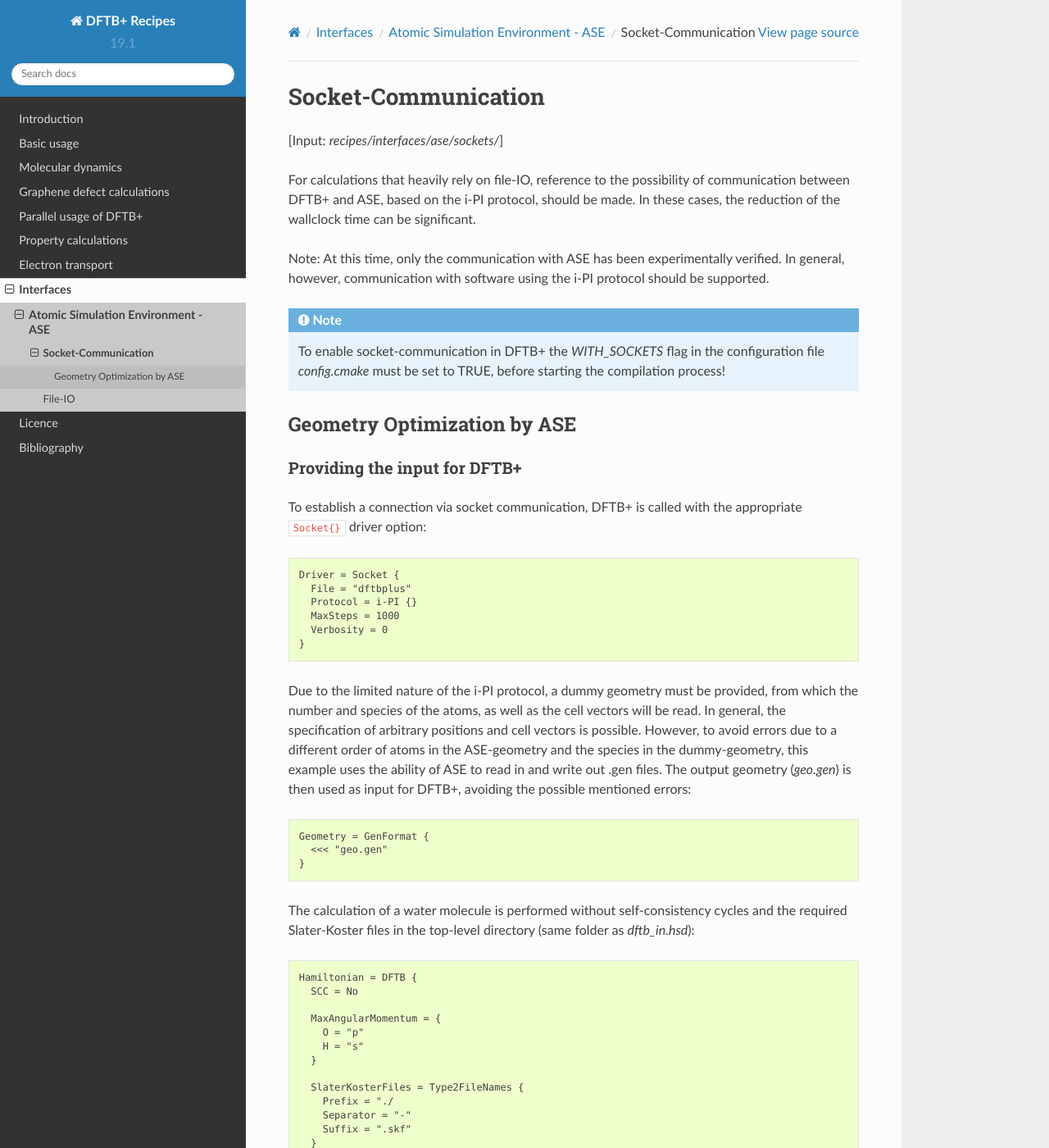
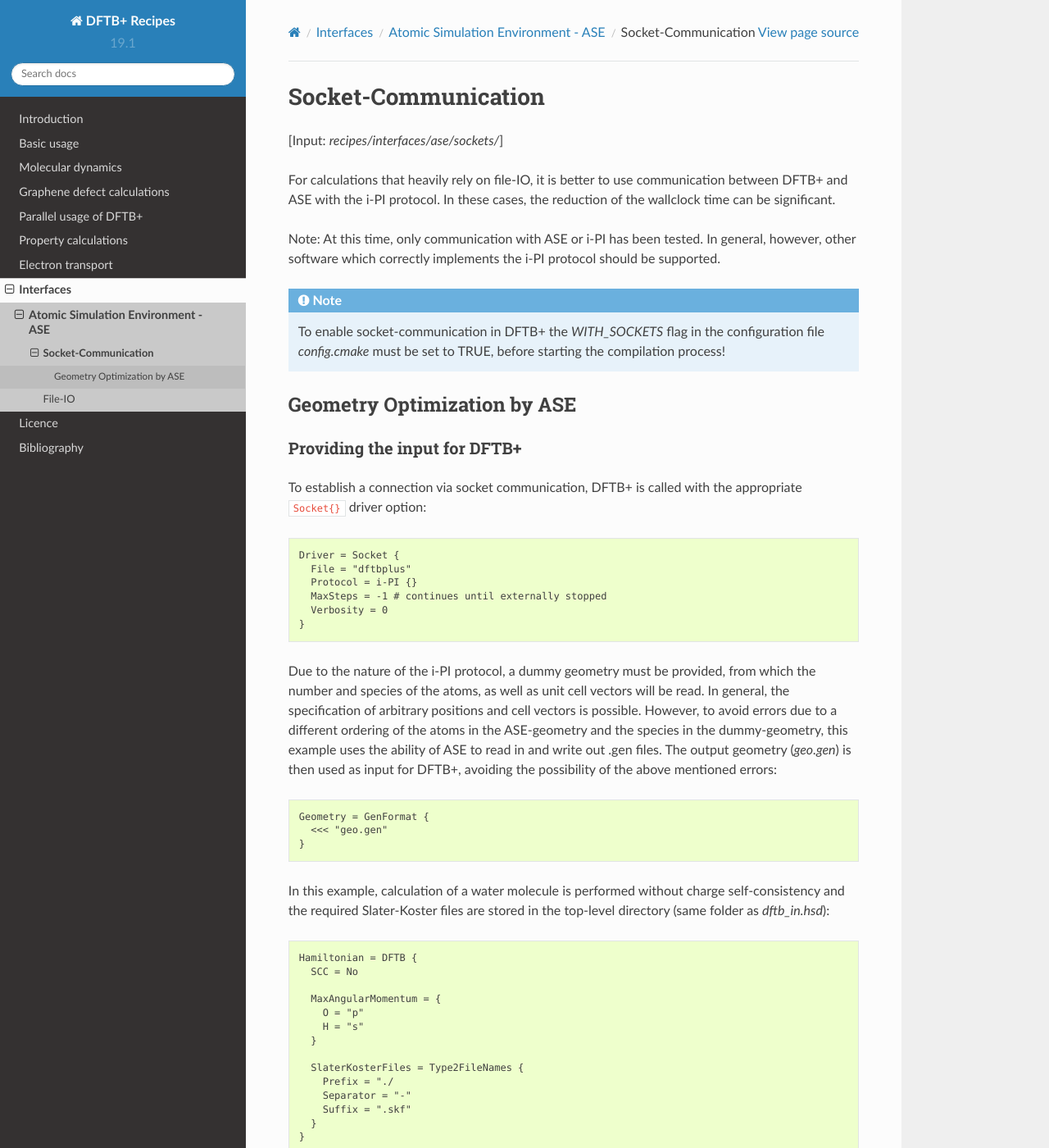
Before and after one commit to dftbplus/recipes, a Sphinx documentation site: the page built from docs/interfaces/ase/sockets/sockets.rst, in a window 1280 px wide and 1400 px high. Shown: the whole window at 82% size. Built offline with Sphinx 7.4.7 and the Read the Docs theme 2.0.0, drawn with Linux system fonts in a browser that asks for light colours; some of the changed text lies outside the part shown.

Commit message:
Some re-wording and use of -1 in socket driver

```diff
--- a/docs/interfaces/ase/index.rst
+++ b/docs/interfaces/ase/index.rst
@@ -10,7 +10,7 @@ atomistic simulations (cf. `ASE documentation
 <https://wiki.fysik.dtu.dk/ase/>`_).
 
 Thanks to mutual support of socket-communication and file-IO by ASE and DFTB+,
-you can freely choose the most suitable communication type for you. Further
+you can freely choose the most suitable type of communication for you. Further
 information can be found in the sections linked below.
 
 Note: Before going through the following sections, please make sure that you have
--- a/docs/interfaces/ase/sockets/sockets.rst
+++ b/docs/interfaces/ase/sockets/sockets.rst
@@ -7,14 +7,13 @@ Socket-Communication
 
 [Input: `recipes/interfaces/ase/sockets/`]
 
-For calculations that heavily rely on file-IO, reference to the possibility of
-communication between DFTB+ and ASE, based on the i-PI protocol,
-should be made. In these cases, the reduction of the wallclock time can be
-significant.
+For calculations that heavily rely on file-IO, it is better to use communication
+between DFTB+ and ASE with the i-PI protocol. In these cases, the reduction of
+the wallclock time can be significant.
 
-Note: At this time, only the communication with ASE has been experimentally
-verified. In general, however, communication with software using the i-PI
-protocol should be supported.
+Note: At this time, only communication with ASE or i-PI has been tested. In
+general, however, other software which correctly implements the i-PI protocol
+should be supported.
 
 .. note::
 
@@ -34,26 +33,26 @@ appropriate ``Socket{}`` driver option::
     Driver = Socket {
       File = "dftbplus"
       Protocol = i-PI {}
-      MaxSteps = 1000
+      MaxSteps = -1 # continues until externally stopped
       Verbosity = 0
     }
 
-Due to the limited nature of the i-PI protocol, a dummy geometry must be
-provided, from which the number and species of the atoms, as well as the cell
-vectors will be read. In general, the specification of arbitrary positions and
-cell vectors is possible. However, to avoid errors due to a different order of
-atoms in the ASE-geometry and the species in the dummy-geometry, this
-example uses the ability of ASE to read in and write out .gen files. The output
-geometry (`geo.gen`) is then used as input for DFTB+, avoiding the possible
-mentioned errors::
+Due to the nature of the i-PI protocol, a dummy geometry must be provided, from
+which the number and species of the atoms, as well as unit cell vectors will be
+read. In general, the specification of arbitrary positions and cell vectors is
+possible. However, to avoid errors due to a different ordering of the atoms in
+the ASE-geometry and the species in the dummy-geometry, this example uses the
+ability of ASE to read in and write out .gen files. The output geometry
+(`geo.gen`) is then used as input for DFTB+, avoiding the possibility of the
+above mentioned errors::
 
     Geometry = GenFormat {
       <<< "geo.gen"
     }
 
-The calculation of a water molecule is performed without self-consistency cycles
-and the required Slater-Koster files in the top-level directory (same folder as
-`dftb_in.hsd`)::
+In this example, calculation of a water molecule is performed without charge
+self-consistency and the required Slater-Koster files are stored in the
+top-level directory (same folder as `dftb_in.hsd`)::
 
     Hamiltonian = DFTB {
       SCC = No
@@ -71,11 +70,11 @@ and the required Slater-Koster files in the top-level directory (same folder as
     }
 
 For the full input file assembled from the code snippets shown here, please
-consult the archive, whose location is stated at the begin of the section.
+consult the archive, whose location is stated at the begin of this section.
 
 Geometry and main script
 ------------------------
-The geometry used is a simple water molecule, whose location is specified in the
+The geometry used is a simple water molecule, whose file location is specified in the
 main script (`GEO_PATH`)::
 
     3  C
@@ -88,7 +87,7 @@ Following the necessary imports, the main script defines the type of socket to
 be used (UNIX socket) as well as the path to the DFTB+ executable (`DFTBP_PATH`)
 and the geometry (`GEO_PATH`). The main method then first reads in the geometry
 and immediately writes it out for the reasons mentioned above. Subsequently,
-the driver ``BFGS()`` of the geometry optimization is specified and where to
+the ASE driver ``BFGS()`` for geometry optimization is specified and where to
 write the trajectory and the logfile.
 
 Finally, the convergent forces and the corresponding energy of the system can
```
Also changed, not shown: docs/interfaces/ase/fileio/fileio.rst (+17 -14 lines), docs/interfaces/index.rst (+4 -4 lines), 1 other file.
